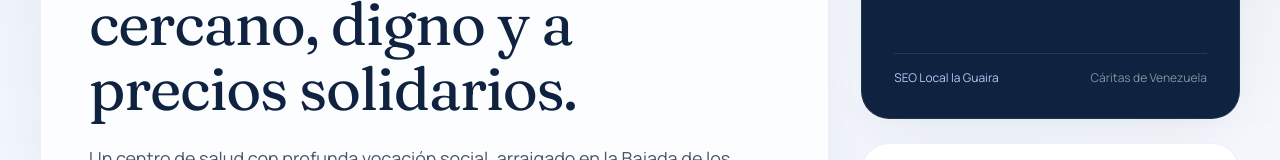
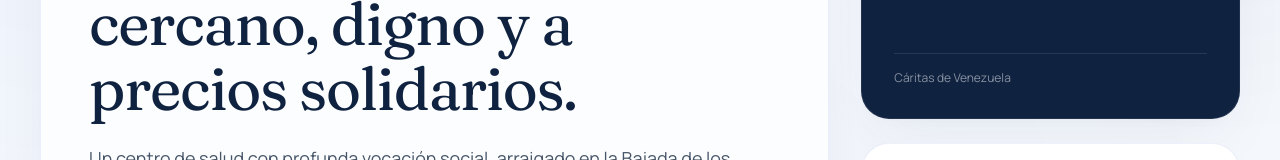
Before and after one commit to cegh2001/dispensariocaraballeda, a Next.js app: page / in a window 1280 px wide. Shown: the part 346-506 px from the top of the page. Built offline with nearby package versions, Linux system fonts and the light colour scheme; no server answers.

Commit message:
Update page.tsx

```diff
--- a/src/app/page.tsx
+++ b/src/app/page.tsx
@@ -392,7 +392,7 @@ export default function Home() {
                   </p>
                 </div>
                 <div className="mt-8 border-t border-white/10 pt-4 flex items-center justify-between">
-                  <span className="text-xs text-[#b0cbf7]">SEO Local la Guaira</span>
+                  <span className="hidden text-xs text-[#b0cbf7]">SEO Local la Guaira</span>
                   <span className="text-xs text-white/50">Cáritas de Venezuela</span>
                 </div>
               </div>
```
